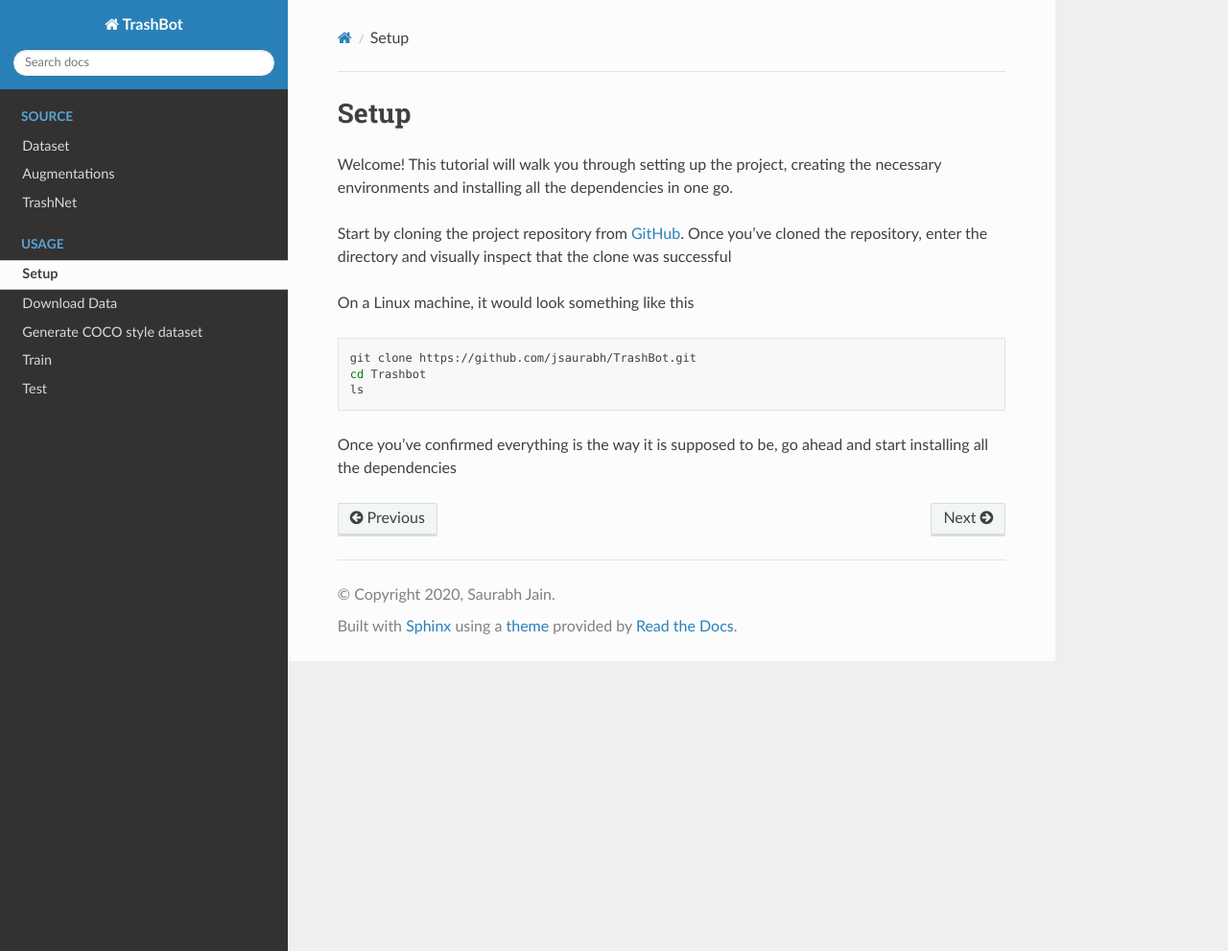
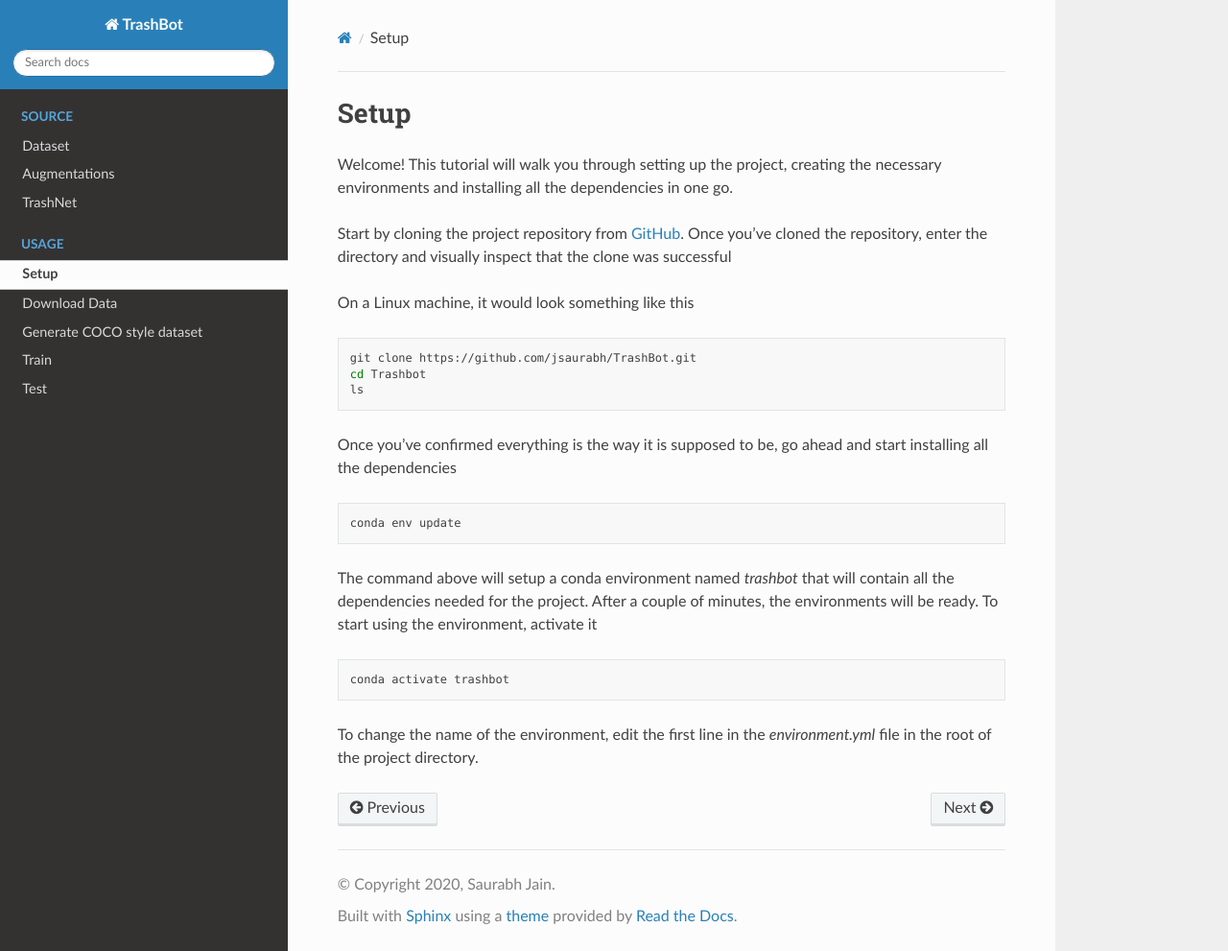
Before and after one commit to tedyap/TrashBot, a Sphinx documentation site: the page built from docs/tutorials/setup.rst, in a window 1280 px wide and 991 px high. Shown: the whole window at 96% size. Built offline with Sphinx 7.4.7 and the Read the Docs theme 2.0.0, drawn with Linux system fonts in a browser that asks for light colours.

Commit message:
setup docs update

```diff
--- a/docs/tutorials/setup.rst
+++ b/docs/tutorials/setup.rst
@@ -19,3 +19,18 @@ On a Linux machine, it would look something like this
 
 Once you've confirmed everything is the way it is supposed to be, go ahead and start
 installing all the dependencies
+
+.. code-block:: bash
+
+    conda env update
+
+The command above will setup a conda environment named *trashbot* that will contain all
+the dependencies needed for the project. After a couple of minutes, the environments will
+be ready. To start using the environment, activate it
+
+.. code-block:: bash
+
+    conda activate trashbot
+
+To change the name of the environment, edit the first line in the *environment.yml* file
+in the root of the project directory.
--- a/docs/tutorials/train.rst
+++ b/docs/tutorials/train.rst
@@ -8,7 +8,7 @@ Within the root directory of the project, run the following command
 
 .. code-block:: bash
 
-    python trashnet/train.py --num_epochs NUM_EPOCHS --path DATA_PATH
+    python trashnet/train.py --num_epochs NUM_EPOCHS --path DATA_PATH/dataset
 
 where NUM_EPOCHS is the number of epochs you want to train the network for
 and DATA_PATH is the path to the COCO style dataset that you set up
```
